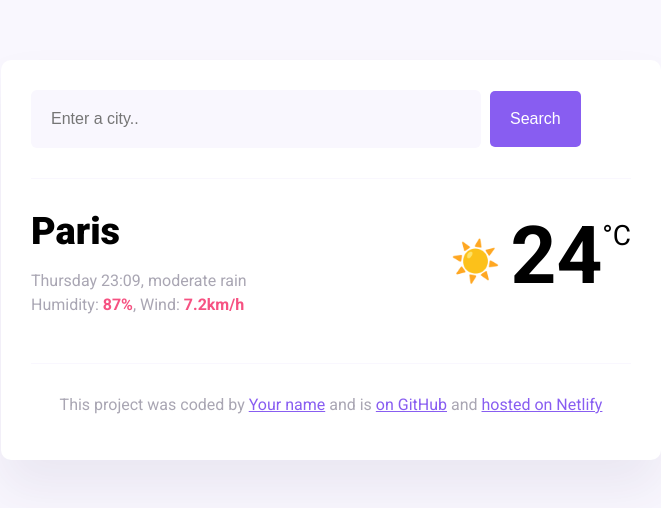
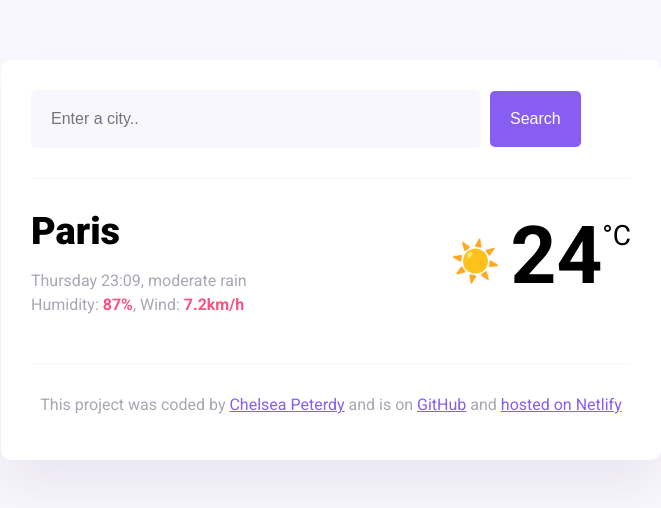
Before and after one commit to cpeterdy/shecodes-homework, a website built with Parcel: page index.html in a window 1280 px wide. Shown: the whole page, without its empty margins (309-970 px from the left). Built offline with nearby package versions, Linux system fonts and the light colour scheme.

Commit message:
Added my name and links

```diff
--- a/index.html
+++ b/index.html
@@ -1,4 +1,4 @@
-<!DOCTYPE html>
+<!doctype html>
 <html lang="en">
   <head>
     <meta charset="UTF-8" />
@@ -47,9 +47,19 @@
       <footer>
         <p>
           This project was coded by
-          <a href="#" target="_blank">Your name</a> and is
-          <a href="#" target="_blank"> on GitHub</a> and
-          <a href="#" target="_blank">hosted on Netlify</a>
+          <a href="https://github.com/cpeterdy" target="_blank"
+            >Chelsea Peterdy</a
+          >
+          and is on
+          <a
+            href="https://github.com/cpeterdy/shecodes-homework.git"
+            target="_blank"
+            >GitHub</a
+          >
+          and
+          <a href="https://week6-homework-peterdy.netlify.app/" target="_blank"
+            >hosted on Netlify</a
+          >
         </p>
       </footer>
     </div>
```
